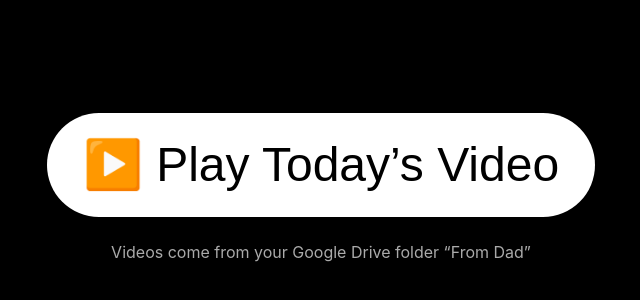
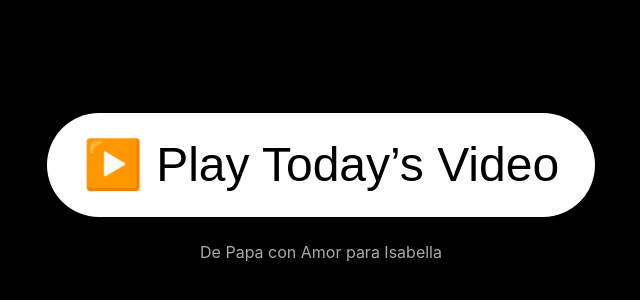
Before and after one commit to zmadrigal/from-dad, a plain HTML site: page index.html in a window 1280 px wide. Shown: the part 200-500 px from the top of the page, without its empty margins (319-959 px from the left). Drawn offline with Linux system fonts and the light colour scheme.

Commit message:
index.html

```diff
--- a/index.html
+++ b/index.html
@@ -22,7 +22,7 @@
     <div id="wrap">
       <button id="playBtn">▶️ Play Today’s Video</button>
       <video id="v" controls playsinline></video>
-      <div class="hint">Videos come from your Google Drive folder “From Dad”</div>
+      <div class="hint">De Papa con Amor para Isabella</div>
       <div class="err" id="error"></div>
     </div>
     <script>
```
